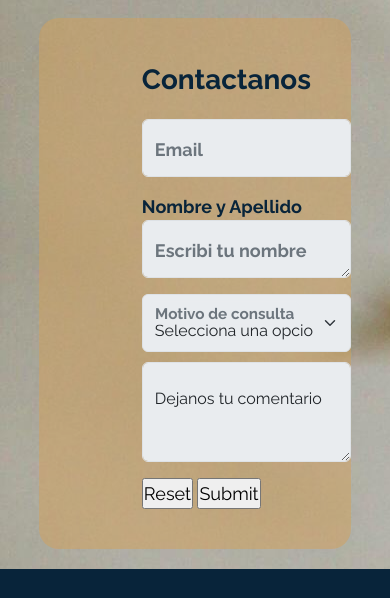
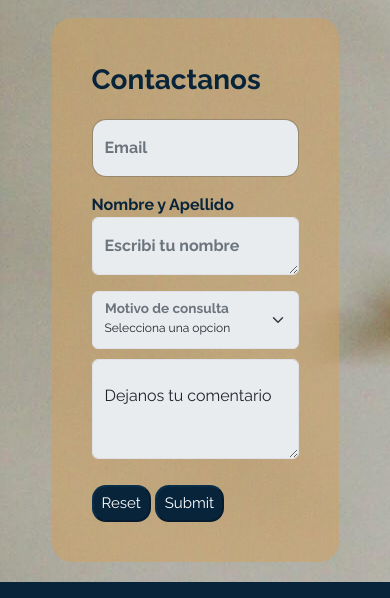
Before and after one commit to cminervini/Entrega2Minervini, a website: page pages/contacto.html in a window 390 px wide. Shown: the part 102-700 px from the top of the page. Drawn offline with nearby package versions, Linux system fonts and the light colour scheme.

Commit message:
entrega final

```diff
--- a/css/style.css
+++ b/css/style.css
@@ -233,7 +233,6 @@
 
 .carousel-item {
   margin: 10px 0px 10px 10px;
-  z-index: -11;
 }
 
 .merchtext {
@@ -277,7 +276,7 @@
   list-style: none;
 }
 
-/**SECCIOON NUESTRO MENU*/
+/**SECCION NUESTRO MENU*/
 .nuestromenu {
   width: 100%;
   height: 100%;
@@ -450,7 +449,9 @@ body {
   font-family: raleway;
   font-weight: 700;
 }
-
+.formulariocontacto div input {
+  padding: 5px 8px 5px 8px;
+}
 .form-floating .form-control-plaintext:focus,
 .form-floating > .form-control-plaintext:not(:placeholder-shown),
 .form-floating > .form-control:focus,
@@ -883,12 +884,9 @@ body {
   }
 
   /** CONTACTO **/
-  .sectionco {
+  .maincontactos .sectionco .formulariocontacto {
     display: flex;
-    flex-direction: row;
-    flex-wrap: nowrap;
-    justify-content: center;
-    align-items: center;
+    flex-direction: column;
   }
 
   .imgcontacto img {
@@ -896,9 +894,17 @@ body {
   }
 
   .formulariocontacto {
+    flex: 1;
     margin: 20px;
     padding: 20px;
-    font-size: 18px;
+  }
+
+  .formulariocontacto div input {
+    font-size: 15px;
+  }
+
+  .formulariocontacto label {
+    font-size: 16px;
   }
 }
 
@@ -984,6 +990,16 @@ body {
     flex-direction: column;
     align-items: center;
   }
+
+  /** CONTACTO **/
+  .maincontactos .sectionco .formulariocontacto {
+    display: flex;
+    flex-direction: column;
+    width: inherit;
+  }
+  .formulariocontacto {
+    flex: 1;
+  }
 }
 
 @media screen and (max-width: 688px) {
@@ -993,24 +1009,26 @@ body {
   }
 
   /** CONTACTO **/
-  .sectionco {
-    width: 80%;
+  .maincontactos .sectionco .imgcontacto img {
+    width: 220px;
+    margin: 15px;
+  }
+  .imgcontacto {
     display: flex;
-    flex-direction: column;
-    flex-wrap: nowrap;
+    align-items: center;
     justify-content: center;
-    align-items: center;
   }
 
-  .imgcontacto img {
-    width: 200px;
-    height: auto;
-    margin: 20px;
+  .form-floating > .form-select {
+    font-size: 12px;
   }
 
-  .formulariocontacto {
-    width: 100%;
-    margin: 0px 20px 0px 20px;
+  .formulariocontacto div input {
+    font-size: 15px;
+  }
+
+  .formulariocontacto label {
+    font-size: 16px;
   }
 
   /** SOBRE NOSOTROS **/
@@ -1042,8 +1060,21 @@ body {
   }
 }
 
+@media screen and (max-width: 591px) {
+  .imgcontacto {
+    display: none;
+  }
+  .maincontactos .sectionco {
+    display: grid;
+    grid-template-columns: 1fr;
+  }
+}
+
 @media screen and (max-width: 480px) {
   /** INDEX **/
+  .favoritos h2 {
+    font-size: 18px;
+  }
   .favoritos a {
     font-size: 12px;
     width: 140px;
@@ -1212,11 +1243,16 @@ body {
 
   .catalogo div div {
     width: 280px;
-    height: 360px;
+    height: 340px;
   }
 
   .catalogo div img {
     width: 250px;
     height: auto;
   }
+
+  .catalogo div div img {
+    width: 250px;
+    height: auto;
+  }
 }
--- a/scss/base/_funcionalidades.scss
+++ b/scss/base/_funcionalidades.scss
@@ -15,6 +15,12 @@ $boton1: (
 );
 
 .favoritos div button {
+  background-color: map-get($boton1, bg-color);
+  color: map-get($boton1, color-text);
+  border-radius: map-get($boton1, border-radius);
+  border-color: map-get($boton1, border-color);
+}
+.formulariocontacto div input {
   background-color: map-get($boton1, bg-color);
   color: map-get($boton1, color-text);
   border-radius: map-get($boton1, border-radius);
--- a/scss/base/_media.scss
+++ b/scss/base/_media.scss
@@ -242,20 +242,25 @@
     width: 470px;
   }
   /** CONTACTO **/
-  .sectionco {
+  .maincontactos .sectionco .formulariocontacto {
     display: flex;
-    flex-direction: row;
-    flex-wrap: nowrap;
-    justify-content: center;
-    align-items: center;
+    flex-direction: column;
   }
   .imgcontacto img {
     margin: 20px;
   }
   .formulariocontacto {
+    flex: 1;
     margin: 20px;
     padding: 20px;
-    font-size: 18px;
+  }
+
+  .formulariocontacto div input {
+    font-size: 15px;
+  }
+
+  .formulariocontacto label {
+    font-size: 16px;
   }
 }
 
@@ -335,6 +340,16 @@
     flex-direction: column;
     align-items: center;
   }
+
+  /** CONTACTO **/
+  .maincontactos .sectionco .formulariocontacto {
+    display: flex;
+    flex-direction: column;
+    width: inherit;
+  }
+  .formulariocontacto {
+    flex: 1;
+  }
 }
 
 @media screen and (max-width: 688px) {
@@ -344,22 +359,26 @@
   }
 
   /** CONTACTO **/
-  .sectionco {
-    width: 80%;
+  .maincontactos .sectionco .imgcontacto img {
+    width: 220px;
+    margin: 15px;
+  }
+  .imgcontacto {
     display: flex;
-    flex-direction: column;
-    flex-wrap: nowrap;
+    align-items: center;
     justify-content: center;
-    align-items: center;
   }
-  .imgcontacto img {
-    width: 200px;
-    height: auto;
-    margin: 20px;
+
+  .form-floating > .form-select {
+    font-size: 12px;
   }
-  .formulariocontacto {
-    width: 100%;
-    margin: 0px 20px 0px 20px;
+
+  .formulariocontacto div input {
+    font-size: 15px;
+  }
+
+  .formulariocontacto label {
+    font-size: 16px;
   }
 
   /** SOBRE NOSOTROS **/
@@ -387,8 +406,21 @@
   }
 }
 
+@media screen and (max-width: 591px) {
+  .imgcontacto {
+    display: none;
+  }
+  .maincontactos .sectionco {
+    display: grid;
+    grid-template-columns: 1fr;
+  }
+}
+
 @media screen and (max-width: 480px) {
   /** INDEX **/
+  .favoritos h2 {
+    font-size: 18px;
+  }
   .favoritos a {
     font-size: 12px;
     width: 140px;
@@ -552,10 +584,15 @@
   }
   .catalogo div div {
     width: 280px;
-    height: 360px;
+    height: 340px;
   }
   .catalogo div img {
     width: 250px;
     height: auto;
   }
+
+  .catalogo div div img {
+    width: 250px;
+    height: auto;
+  }
 }
--- a/scss/components/_main.scss
+++ b/scss/components/_main.scss
@@ -118,7 +118,6 @@
   }
   .carousel-item {
     margin: 10px 0px 10px 10px;
-    z-index: -11;
   }
 }
 .merchtext {
@@ -311,6 +310,11 @@
           font-weight: nth($font-weight, 3);
         }
       }
+      div {
+        input {
+          padding: 5px 8px 5px 8px;
+        }
+      }
     }
     .form-floating .form-control-plaintext:focus,
     .form-floating > .form-control-plaintext:not(:placeholder-shown),
```
Also changed, not shown: index.html (+0 -13 lines), pages/contacto.html (+3 -3 lines), pages/nuestromenu.html (+0 -3 lines), pages/sobrenosotros.html (+0 -2 lines), css/estilos.css.
